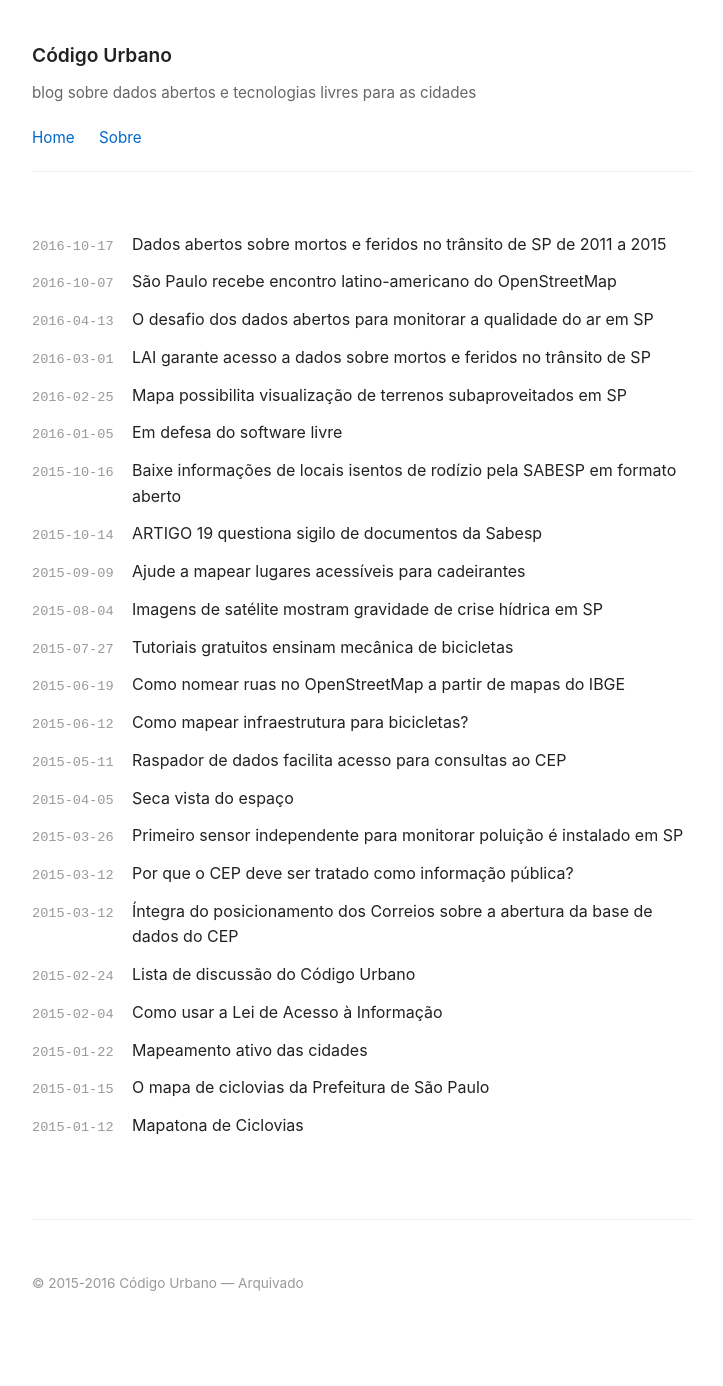
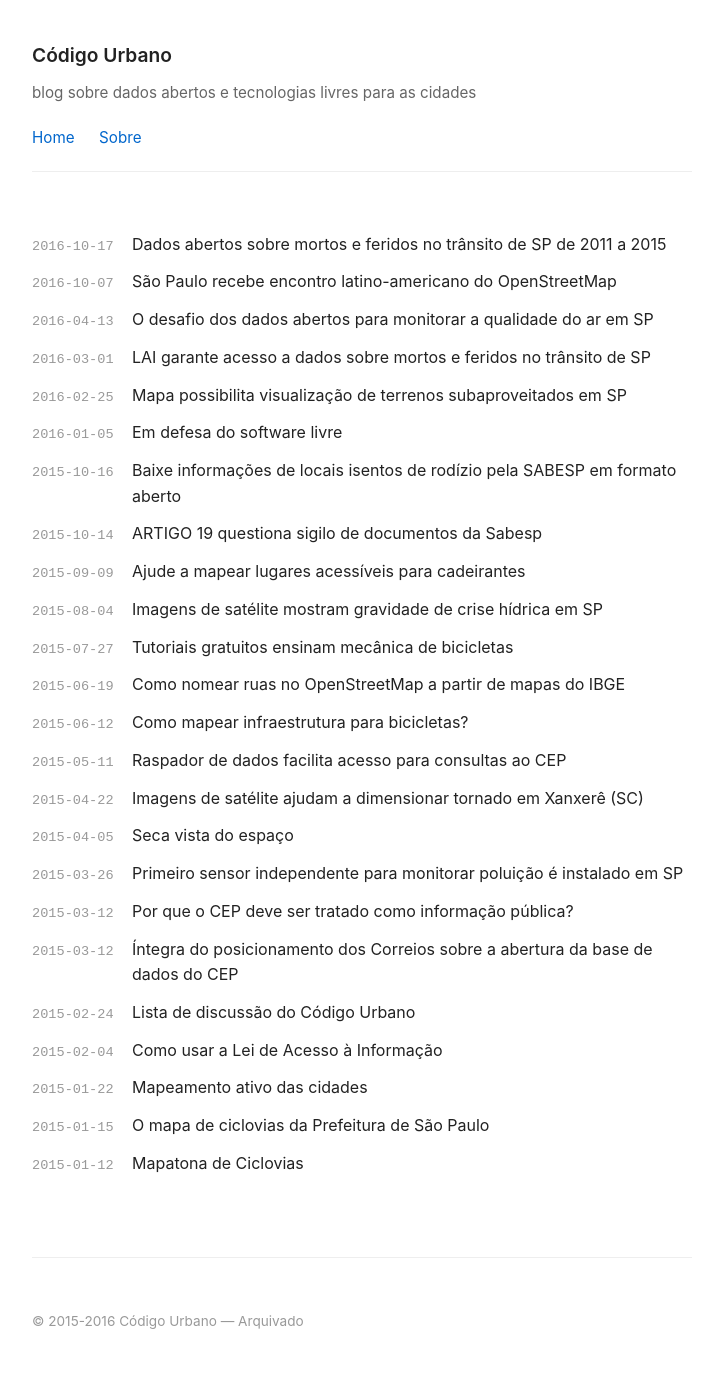
Before and after one commit to codigourbano/website, a Jekyll site: the page built from index.md, in a window 1280 px wide. Shown: the whole page, without its empty margins (278-1001 px from the left). Built offline with Jekyll 4.4.1, drawn with Linux system fonts in a browser that asks for light colours; before the commit the page ends 1349 px from its top, so only the background shows below that.

Commit message:
Publish post: Imagens de satélite ajudam a dimensionar tornado em Xanxerê (2015-04-22)

```diff
--- a/_posts/2015-04-22-imagens-de-satelite-ajudam-a-dimensionar-tornado-em-xanxere.md
+++ b/_posts/2015-04-22-imagens-de-satelite-ajudam-a-dimensionar-tornado-em-xanxere.md
@@ -2,7 +2,7 @@
 title: "Imagens de satélite ajudam a dimensionar tornado em Xanxerê (SC)"
 date: 2015-04-22
 layout: post
-published: false
+permalink: /imagens-de-satelite-ajudam-a-dimensionar-tornado-em-xanxere/
 categories:
   - "satelites"
 tags:
```
